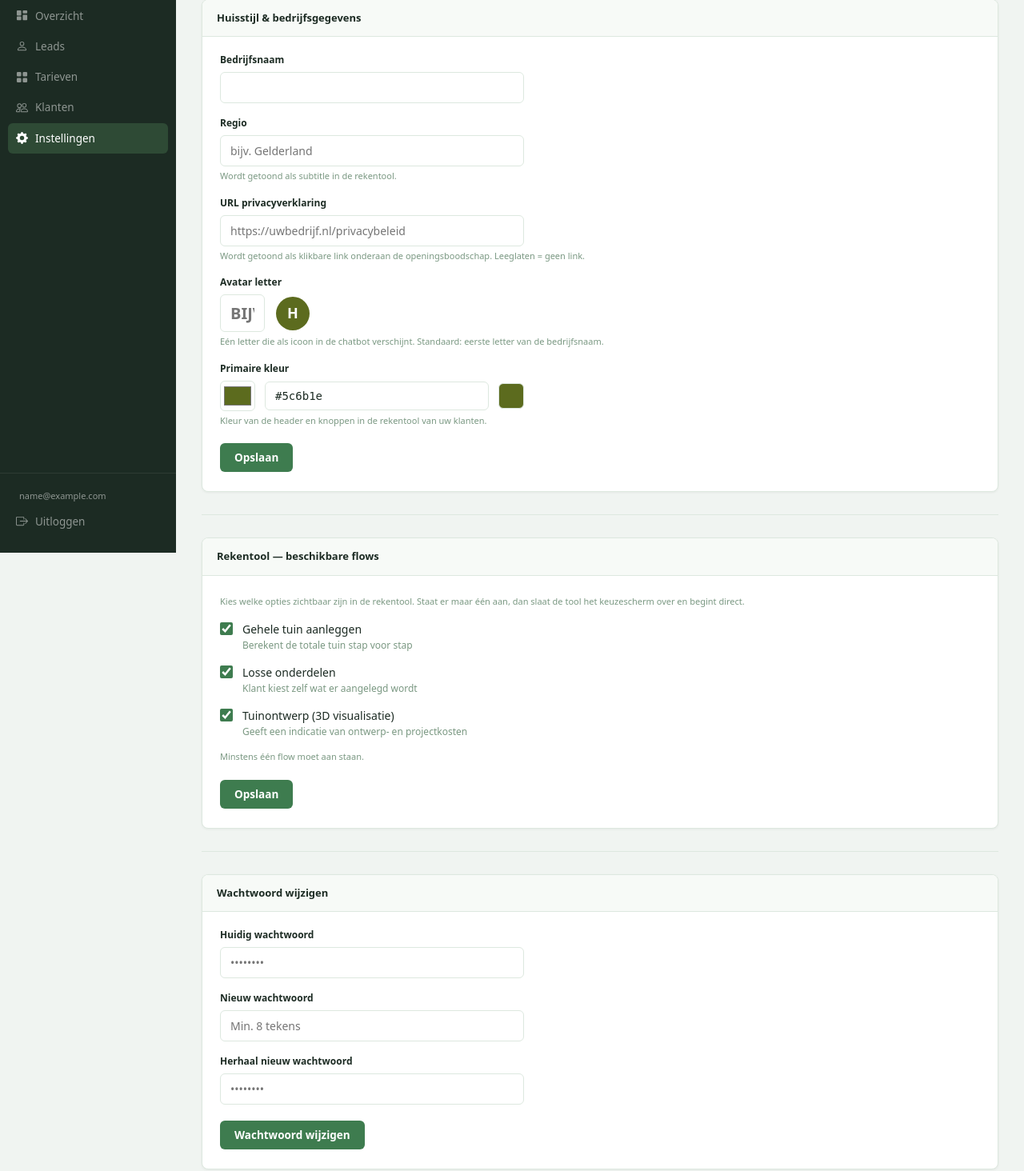
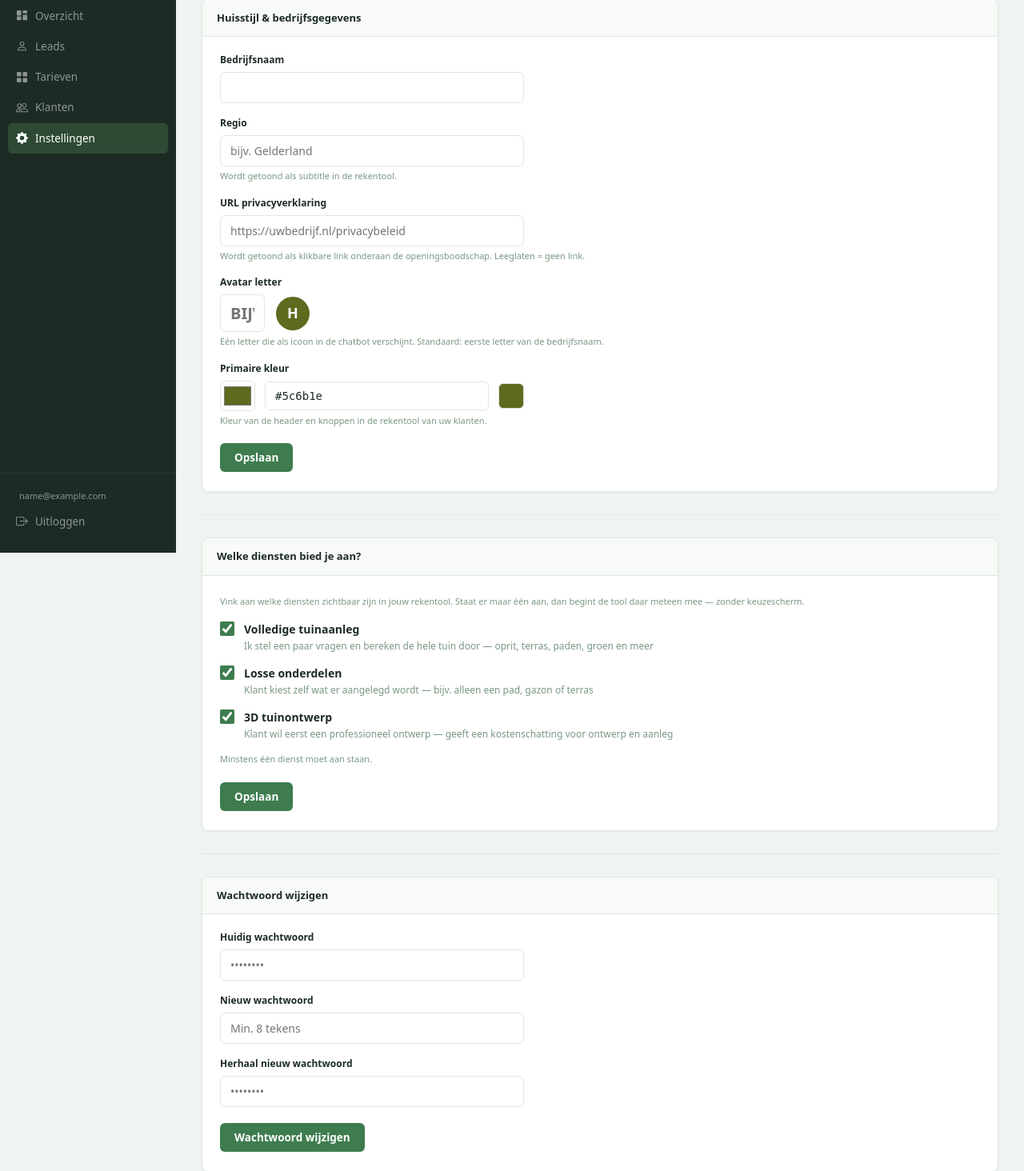
Before and after one commit to MaikVeldman/hovenier-chatbot-demo, a Flask app: page /beheer/instellingen in a window 1280 px wide. Shown: the part 109-1573 px from the top of the page at 80% size. Run offline with Flask 3, Linux system fonts and the light colour scheme; the visitor is signed in with stand-in values (Sample User, id 1).

Commit message:
UX: beheerpaneel vereenvoudigd — diensten ipv flows, tarieven met basis/geavanceerd toggle

```diff
--- a/templates/admin/instellingen.html
+++ b/templates/admin/instellingen.html
@@ -195,15 +195,15 @@
 
 <div class="section-divider"></div>
 
-<!-- ── Rekentool flows ───────────────────────────── -->
+<!-- ── Rekentool diensten ─────────────────────────── -->
 {% if success_flows %}
-  <div class="alert alert-ok">Flows opgeslagen.</div>
+  <div class="alert alert-ok">Instellingen opgeslagen.</div>
 {% endif %}
 <div class="card form-section">
-  <div class="card-header">Rekentool — beschikbare flows</div>
+  <div class="card-header">Welke diensten bied je aan?</div>
   <div style="padding: 20px 22px 24px;">
     <p class="field-hint" style="margin-bottom:16px;">
-      Kies welke opties zichtbaar zijn in de rekentool. Staat er maar één aan, dan slaat de tool het keuzescherm over en begint direct.
+      Vink aan welke diensten zichtbaar zijn in jouw rekentool. Staat er maar één aan, dan begint de tool daar meteen mee — zonder keuzescherm.
     </p>
     <form method="POST" action="/beheer/instellingen">
       <input type="hidden" name="actie" value="flows"/>
@@ -212,34 +212,34 @@
       <label style="display:flex;align-items:flex-start;gap:12px;cursor:pointer;margin-bottom:14px;">
         <input type="checkbox" name="actieve_flows" value="tuinaanleg"
                {% if "tuinaanleg" in actief %}checked{% endif %}
-               style="width:16px;height:16px;margin-top:2px;accent-color:var(--accent);cursor:pointer;flex-shrink:0;">
+               style="width:18px;height:18px;min-width:18px;margin-top:1px;accent-color:var(--accent);cursor:pointer;flex-shrink:0;">
         <span>
-          <span style="font-size:14px;font-weight:500;color:var(--text);">Gehele tuin aanleggen</span>
-          <span style="display:block;font-size:12px;color:var(--text-3);margin-top:1px;">Berekent de totale tuin stap voor stap</span>
+          <span style="font-size:14px;font-weight:600;color:var(--text);">Volledige tuinaanleg</span>
+          <span style="display:block;font-size:12px;color:var(--text-3);margin-top:2px;">Ik stel een paar vragen en bereken de hele tuin door — oprit, terras, paden, groen en meer</span>
         </span>
       </label>
 
       <label style="display:flex;align-items:flex-start;gap:12px;cursor:pointer;margin-bottom:14px;">
         <input type="checkbox" name="actieve_flows" value="losse_onderdelen"
                {% if "losse_onderdelen" in actief %}checked{% endif %}
-               style="width:16px;height:16px;margin-top:2px;accent-color:var(--accent);cursor:pointer;flex-shrink:0;">
+               style="width:18px;height:18px;min-width:18px;margin-top:1px;accent-color:var(--accent);cursor:pointer;flex-shrink:0;">
         <span>
-          <span style="font-size:14px;font-weight:500;color:var(--text);">Losse onderdelen</span>
-          <span style="display:block;font-size:12px;color:var(--text-3);margin-top:1px;">Klant kiest zelf wat er aangelegd wordt</span>
+          <span style="font-size:14px;font-weight:600;color:var(--text);">Losse onderdelen</span>
+          <span style="display:block;font-size:12px;color:var(--text-3);margin-top:2px;">Klant kiest zelf wat er aangelegd wordt — bijv. alleen een pad, gazon of terras</span>
         </span>
       </label>
 
       <label style="display:flex;align-items:flex-start;gap:12px;cursor:pointer;margin-bottom:14px;">
         <input type="checkbox" name="actieve_flows" value="tuinontwerp"
                {% if "tuinontwerp" in actief %}checked{% endif %}
-               style="width:16px;height:16px;margin-top:2px;accent-color:var(--accent);cursor:pointer;flex-shrink:0;">
+               style="width:18px;height:18px;min-width:18px;margin-top:1px;accent-color:var(--accent);cursor:pointer;flex-shrink:0;">
         <span>
-          <span style="font-size:14px;font-weight:500;color:var(--text);">Tuinontwerp (3D visualisatie)</span>
-          <span style="display:block;font-size:12px;color:var(--text-3);margin-top:1px;">Geeft een indicatie van ontwerp- en projectkosten</span>
+          <span style="font-size:14px;font-weight:600;color:var(--text);">3D tuinontwerp</span>
+          <span style="display:block;font-size:12px;color:var(--text-3);margin-top:2px;">Klant wil eerst een professioneel ontwerp — geeft een kostenschatting voor ontwerp en aanleg</span>
         </span>
       </label>
 
-      <div class="field-hint" style="margin-bottom:16px;">Minstens één flow moet aan staan.</div>
+      <div class="field-hint" style="margin-bottom:16px;">Minstens één dienst moet aan staan.</div>
       <button type="submit" class="btn-save">Opslaan</button>
     </form>
   </div>
```
Also changed, not shown: templates/admin/tarieven.html (+86 -2 lines).
